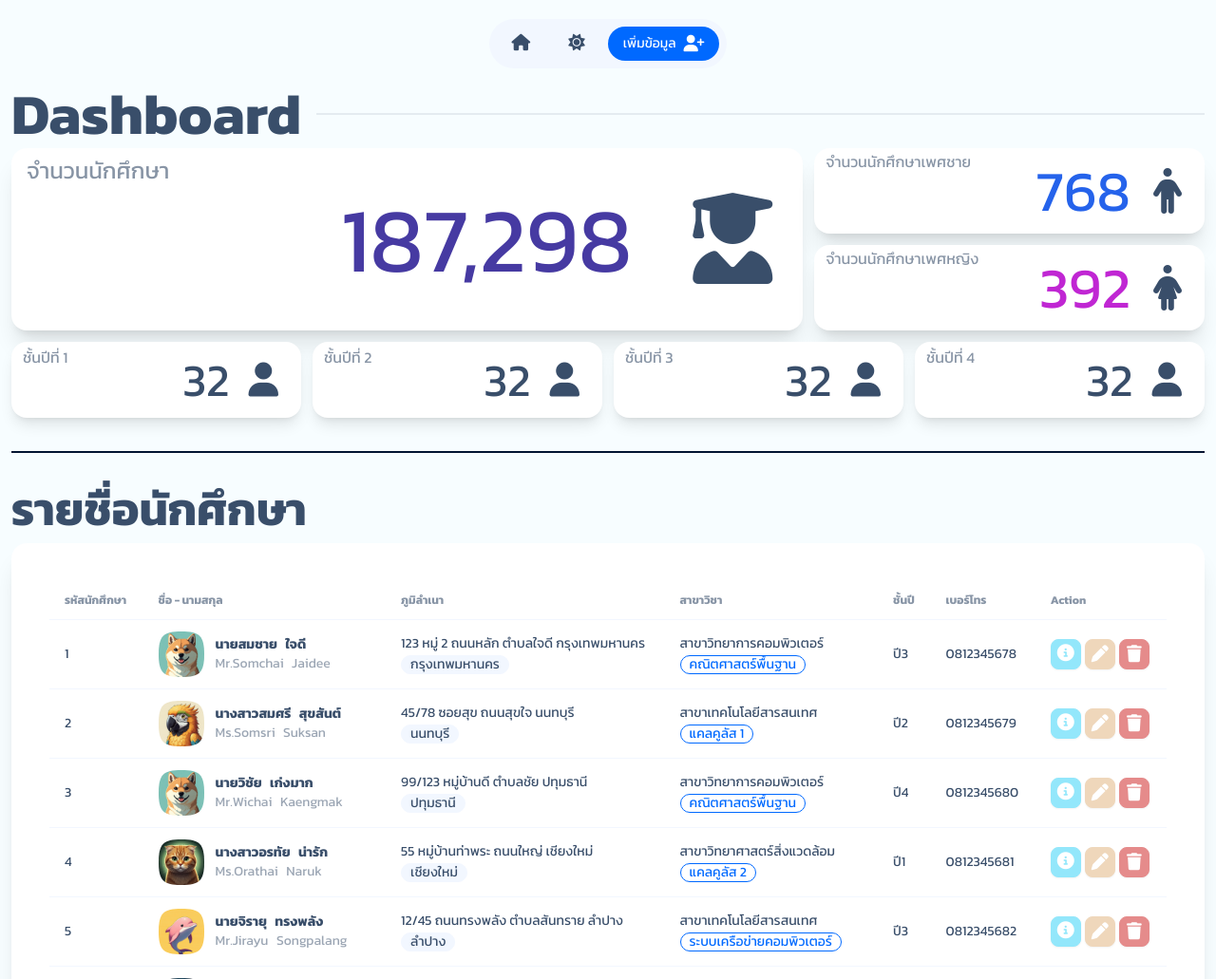
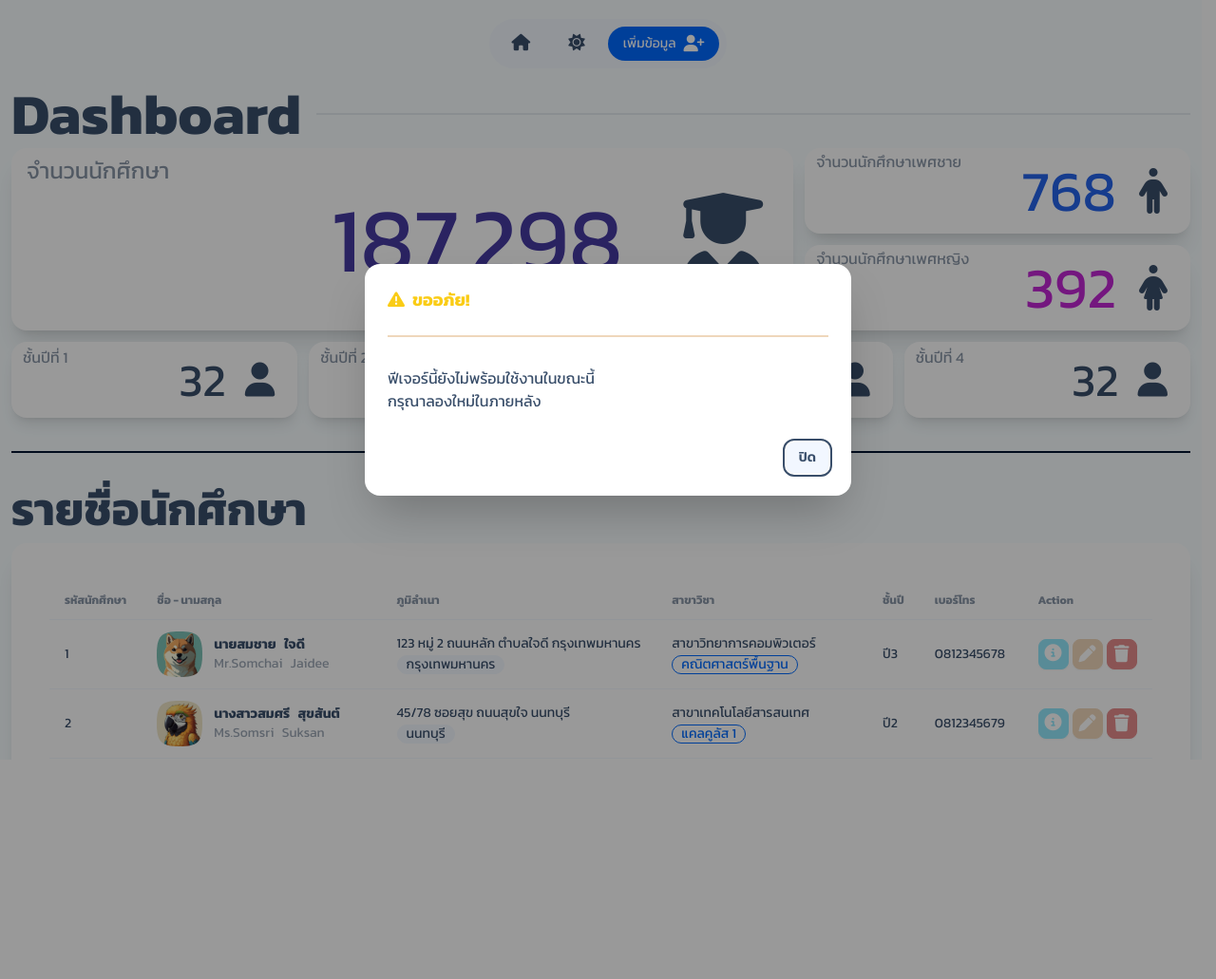
Before and after one commit to FeiZGe/PHP-CRUD-student, a PHP site: page /master.php in a window 1280 px wide, after a click on "เพิ่มข้อมูล". Shown: the top 1031 px of the page at 95% size. After the commit the page ends 786 px from the top, so only its background shows below. Run offline with PHP 8.4, Linux system fonts and the light colour scheme; data comes from the database, SQL or seed files in the repository; some libraries are stand-ins or nearby versions.

Commit message:
add confirm modal

```diff
--- a/src/master.php
+++ b/src/master.php
@@ -332,7 +332,7 @@
                                             <button class="btn btn-warning btn-square btn-sm text-base-100 text-lg tooltip tooltip-right sm:tooltip-top tooltip-warning hover:scale-110" data-tip="แก้ไขข้อมูล" onclick="my_modal_sorry.showModal()">
                                                 <i class="fa-solid fa-pen"></i>
                                             </button>
-                                            <button class="btn btn-error btn-square btn-sm text-base-100 text-lg tooltip tooltip-right sm:tooltip-top tooltip-error hover:scale-110" data-tip="ลบข้อมูล" onclick="my_modal_sorry.showModal()">
+                                            <button class="btn btn-error btn-square btn-sm text-base-100 text-lg tooltip tooltip-right sm:tooltip-top tooltip-error hover:scale-110" data-tip="ลบข้อมูล" onclick="my_modal_del.showModal()">
                                                 <i class="fa-solid fa-trash"></i>
                                             </button>
                                         </div>
@@ -366,6 +366,52 @@
         </div>
     </main>
 
+
+    <!-- Open the modal using ID.showModal() method -->
+    <!-- sorry -->
+    <dialog id="my_modal_sorry" class="modal modal-bottom sm:modal-middle">
+        <div class="modal-box">
+            <div class="text-lg font-bold text-yellow-400 flex items-center gap-2">
+                <i class="fa-solid fa-triangle-exclamation"></i>
+                <h3>ขออภัย!</h3>
+            </div>
+            <div class="divider divider-warning"></div>
+            <div class="py-2">
+                <p>ฟีเจอร์นี้ยังไม่พร้อมใช้งานในขณะนี้</p>
+                <p>กรุณาลองใหม่ในภายหลัง</p>
+            </div>
+            <div class="modal-action">
+            <form method="dialog">
+                <!-- if there is a button in form, it will close the modal -->
+                <button class="btn btn-sm">ปิด</button>
+            </form>
+            </div>
+        </div>
+    </dialog>
+
+    <!-- Confirm delete -->
+    <dialog id="my_modal_del" class="modal modal-bottom sm:modal-middle">
+        <div class="modal-box">
+            <div class="text-lg font-bold flex items-center gap-2 text-red-500">
+                <i class="fa-solid fa-bell"></i>
+                <h3>ยืนยันการลบข้อมูล</h3>
+            </div>
+            <div class="divider divider-error"></div>
+            <div class="py-2">
+                <p>ต้องการที่จะลบข้อมูลนี้หรือไม่</p>
+            </div>
+            <div class="modal-action">
+            <form method="dialog">
+                <!-- if there is a button in form, it will close the modal -->
+                <button class="btn btn-sm btn-error">ลบข้อมูล</button>
+                <button class="btn btn-sm">ปิด</button>
+            </form>
+            </div>
+        </div>
+    </dialog>
+
+    <!--  END Open the modal using ID.showModal() method -->
+
     <div>
         <?php include('./components/footer.php'); ?>
     </div>
--- a/src/styles/output.css
+++ b/src/styles/output.css
@@ -1850,6 +1850,12 @@
   background-color: var(--fallback-wa,oklch(var(--wa)/var(--tw-bg-opacity)));
 }
 
+.divider-error:before,
+  .divider-error:after {
+  --tw-bg-opacity: 1;
+  background-color: var(--fallback-er,oklch(var(--er)/var(--tw-bg-opacity)));
+}
+
 .input input {
   --tw-bg-opacity: 1;
   background-color: var(--fallback-p,oklch(var(--p)/var(--tw-bg-opacity)));
@@ -2947,6 +2953,11 @@
   color: rgb(250 204 21 / var(--tw-text-opacity));
 }
 
+.text-red-500 {
+  --tw-text-opacity: 1;
+  color: rgb(239 68 68 / var(--tw-text-opacity));
+}
+
 .opacity-50 {
   opacity: 0.5;
 }
```
